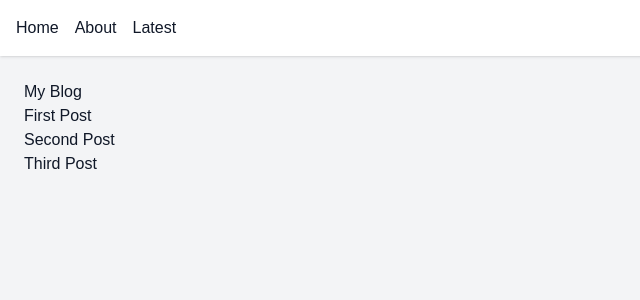
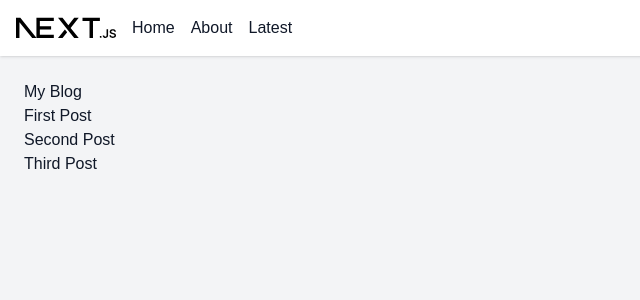
Before and after one commit to gasystarttask/mini-blog, a Next.js app: page / in a window 1280 px wide. Shown: the top 300 px of the page, without its empty margins (0-640 px from the left). Built offline with nearby package versions, Linux system fonts and the light colour scheme.

Commit message:
feat(page): next image example

```diff
--- a/src/components/Layout.tsx
+++ b/src/components/Layout.tsx
@@ -1,6 +1,7 @@
 import Head from "next/head";
 import Link from "next/link";
 import { ReactNode } from "react";
+import Image from "next/image";
 
 interface Props {
   children: ReactNode;
@@ -12,11 +13,13 @@ export default function Layout({ children }: Props) {
       <Head>
         <title>Mini Blog</title>
       </Head>
-      <nav className="bg-white shadow p-4">
-        <Link href="/" className="mr-4">Home</Link>
-        <Link href="/about" className="mr-4 ">About</Link>
+      <nav className="flex gap-4 bg-white shadow p-4">
+        <Image src="/next.svg" alt="Next.js Logo" width={100} height={100} />
+        <Link href="/" >Home</Link>
+        <Link href="/about">About</Link>
         <Link href="/latest">Latest</Link>
       </nav>
+
       <main className="p-6">{children}</main>
     </div>
   );
```
